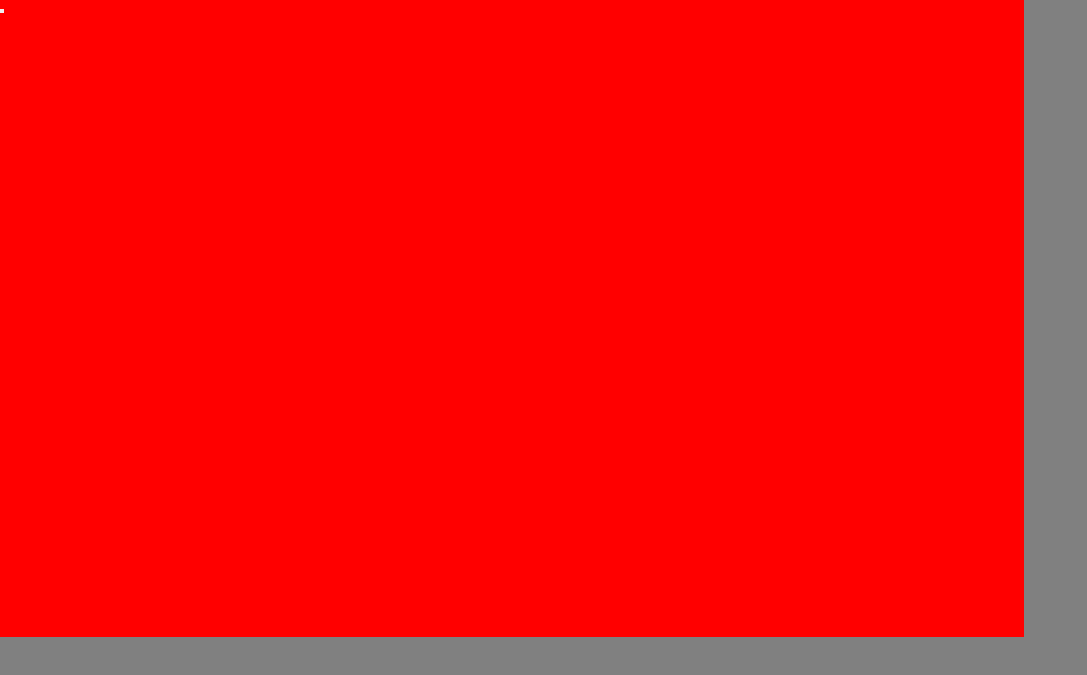
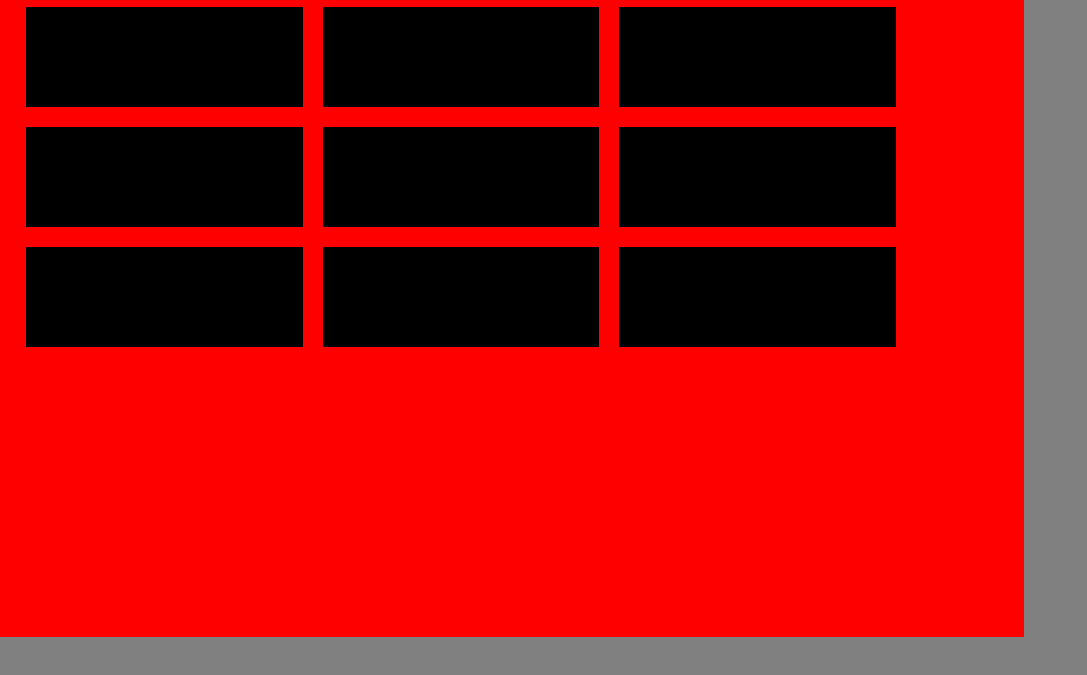
Before and after one commit to np2029/F28WP, a plain HTML site: page pages/calc.html in a window 1280 px wide. Shown: the part 83-758 px from the top of the page, without its empty margins (0-1087 px from the left). Drawn offline with nearby package versions, Linux system fonts and the light colour scheme.

Commit message:
addded jquery, better layout

```diff
--- a/css/realCss.css
+++ b/css/realCss.css
@@ -27,3 +27,21 @@ body {
     background-color: aqua;
     text-align: center;
 }
+
+#numpad {
+    display: flex;
+    flex-wrap: wrap;
+    width: 100%;
+    justify-content: center;
+}
+
+#buttons {
+    width: 90%;
+}
+
+.numButton {
+    height: 100px;
+    width: 30%;
+    background-color: black;
+    margin: 10px 10px 10px 10px;
+}
--- /dev/null
+++ b/javascript/calcScript.js
@@ -0,0 +1,4 @@
+for (let x=1;x<10;x++) {
+    var y = $("<div></div>").addClass("numButton");
+    $("#numpad").append(y);
+}
--- a/pages/calc.html
+++ b/pages/calc.html
@@ -10,8 +10,10 @@
     <div id="calcbox">
         <p id="display">0.00</p>
         <div id="buttons">
-            <button></button>
+            <div id="numpad"></div>
         </div>
     </div>
 </body>
+<script src="https://ajax.googleapis.com/ajax/libs/jquery/3.4.1/jquery.min.js"></script>
+<script src="../javascript/calcScript.js"></script>
 </html>
```
